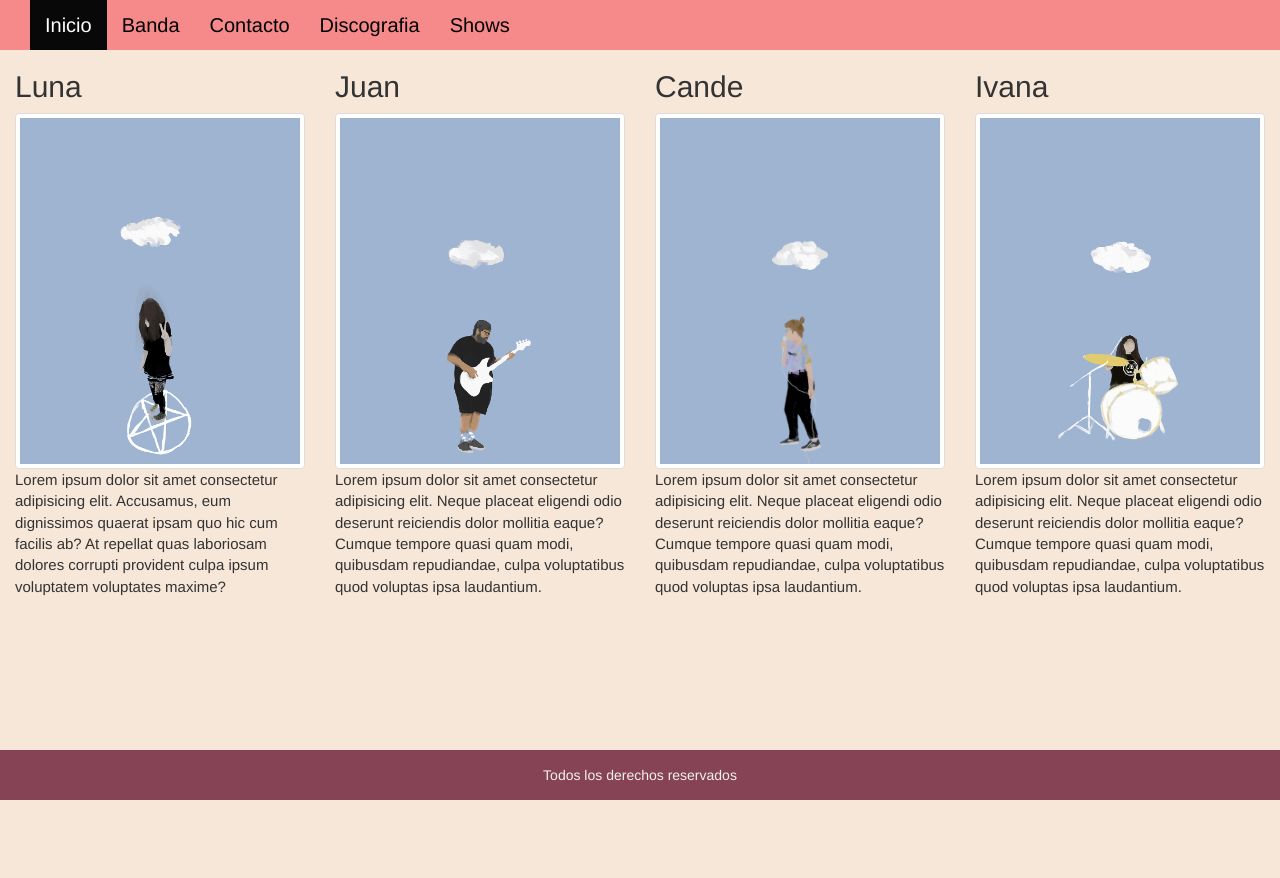
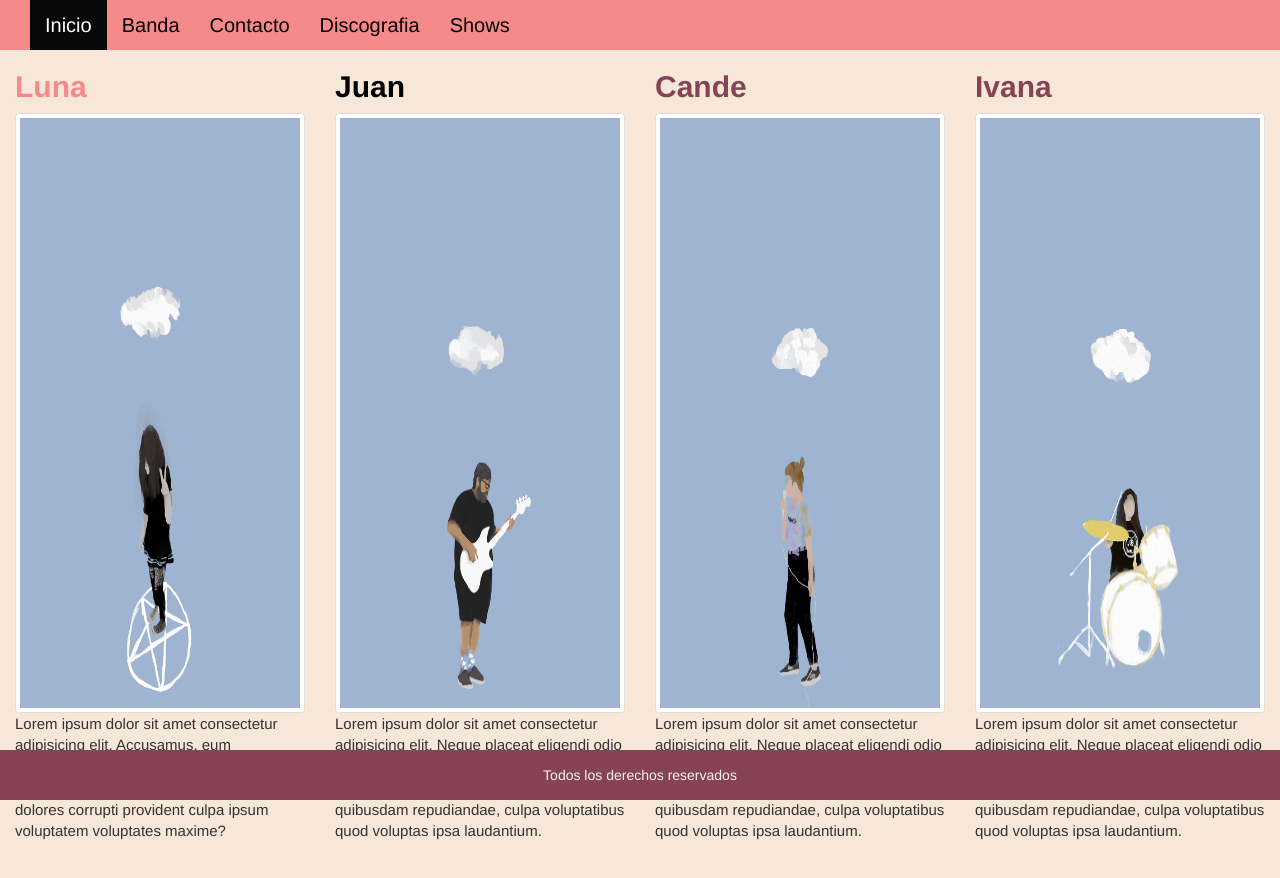
Before and after one commit to dandoEspaldaAlSol/atlanticosur, a website: page pages/banda.html in a window 1280 px wide. Before the commit the page ends 800 px from the top, so only its background shows below. Drawn offline with nearby package versions, Linux system fonts and the light colour scheme.

Commit message:
desafio sass II

```diff
--- a/pages/banda.html
+++ b/pages/banda.html
@@ -34,8 +34,8 @@
       </nav>
 
     <div class="container col-sm-3">
-        <h2>Luna</h2>
-        <img src="../img/lunasad.jpg" class="img-responsive img-thumbnail" width="400px" height="600px" alt="luna">
+        <h2 class="fuenteNombre colorLuna">Luna</h2>
+        <img src="../img/lunasad.jpg" class="img-responsive img-thumbnail imgCard" alt="luna">
         <p>Lorem ipsum dolor sit amet consectetur adipisicing elit.
                 Accusamus, eum dignissimos quaerat ipsam quo hic cum
                  facilis ab? At repellat quas laboriosam dolores corrupti
@@ -43,8 +43,8 @@
         </p>
     </div>
     <div class="container col-sm-3">
-        <h2>Juan</h2>
-        <img src="../img/juansad.jpg" class="img-responsive img-thumbnail" width="400px" height="600px" alt="juan">
+        <h2 class="fuenteNombre colorJuan">Juan</h2>
+        <img src="../img/juansad.jpg" class="img-responsive img-thumbnail imgCard" alt="juan">
         <p>Lorem ipsum dolor sit amet consectetur adipisicing elit.
                 Neque placeat eligendi odio deserunt reiciendis dolor
                 mollitia eaque? Cumque tempore quasi quam modi, quibusdam
@@ -53,8 +53,8 @@
         </p>
     </div>
     <div class="container col-sm-3">
-      <h2>Cande</h2>
-      <img src="../img/candesad.jpg" class="img-responsive img-thumbnail" width="400px" height="600px" alt="cande">
+      <h2 class="fuenteNombre colorCande">Cande</h2>
+      <img src="../img/candesad.jpg" class="img-responsive img-thumbnail imgCard" alt="cande">
       <p>Lorem ipsum dolor sit amet consectetur adipisicing elit.
               Neque placeat eligendi odio deserunt reiciendis dolor
               mollitia eaque? Cumque tempore quasi quam modi, quibusdam
@@ -63,8 +63,8 @@
       </p>
     </div>
     <div class="container col-sm-3">
-      <h2>Ivana</h2>
-      <img src="../img/ivisad.jpg" class="img-responsive img-thumbnail" width="400px" height="600px" alt="ivi">
+      <h2 class="fuenteNombre colorIvi">Ivana</h2>
+      <img src="../img/ivisad.jpg" class="img-responsive img-thumbnail imgCard" alt="ivi">
       <p>Lorem ipsum dolor sit amet consectetur adipisicing elit.
               Neque placeat eligendi odio deserunt reiciendis dolor
               mollitia eaque? Cumque tempore quasi quam modi, quibusdam
--- a/scss/style.scss
+++ b/scss/style.scss
@@ -97,7 +97,7 @@ body{
     justify-content: center;
     margin-bottom: 60px;
     display: flex;
-    margin-top: 48%;
+    margin-top: 35%;
             a{
                 text-decoration: none;
                 font-size: 4rem;
@@ -117,6 +117,44 @@ body{
                 }
 
     }
+
+     .imgRotacion{
+      max-width: 400px;
+      max-height: 400px;
+   }
+
+   .fuenteNombre{
+     font-weight: bold;
+     font-size: 3rem;
+   }
+
+
+
+   @each $contenedores in colorIvi, colorCande{
+     .#{$contenedores}{
+       color: #{$color-footer}
+     }
+  }
+
+   .colorJuan{
+     @extend .fuenteNombre;
+     color: $color-font-oscuro;
+   }
+
+   .colorLuna{
+     @extend .fuenteNombre;
+     color: $color-fondo;
+   }
+
+   @mixin sizes($width, $height) {
+     width: $width;
+     height: $height;
+    }
+
+   .imgCard{
+     @include sizes(600px, 600px);
+   }
+
 
 
   @media screen and (max-width: 767px){
@@ -146,6 +184,10 @@ body{
         }
     }
 
+    .imgCard{
+      @include sizes(600px, 500px);
+    }
+
 }
 
   @media (max-width: 777px) and (orientation: landscape){
```
Also changed, not shown: pages/discografia.html (+2 -2 lines), css/styles-rama-boss.css.
